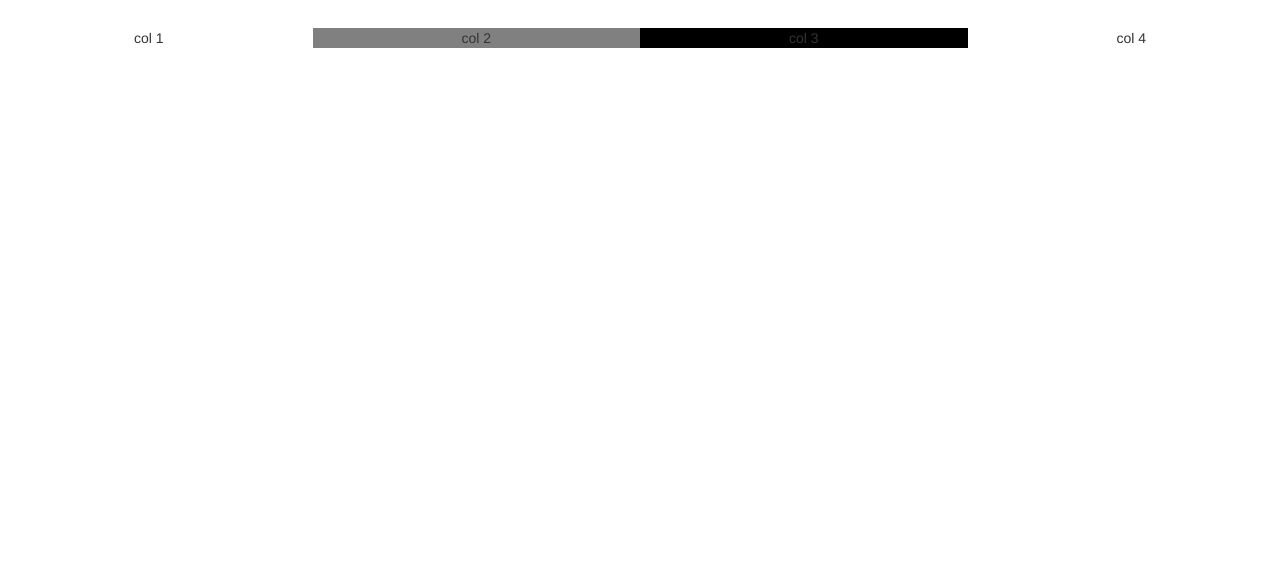
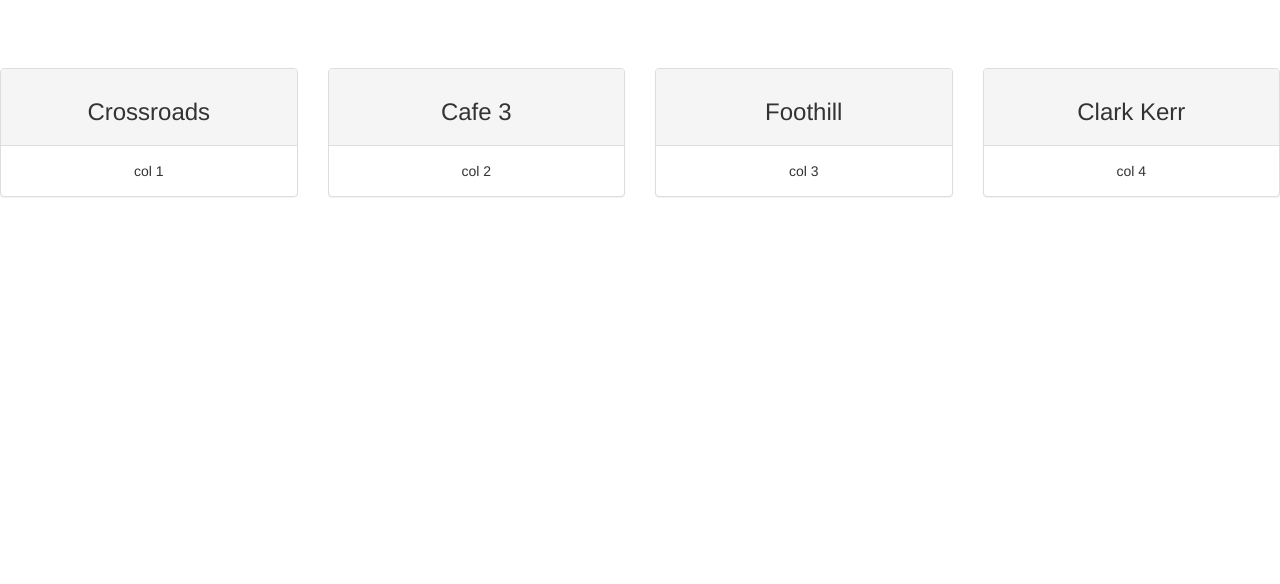
Before and after one commit to skxu/DCP, a plain HTML site: page index.html in a window 1280 px wide. Shown: the part 216-800 px from the top of the page. Drawn offline with nearby package versions, Linux system fonts and the light colour scheme; some packages are replaced by stand-ins of ours.

Commit message:
updated HTML & CSS

```diff
--- a/css/main.css
+++ b/css/main.css
@@ -3,3 +3,7 @@
 	width: 24px;
 	height: 24px;
 }
+
+#mapRow {
+	padding-bottom: 40px;
+}
--- a/data/default.json
+++ b/data/default.json
@@ -20,7 +20,8 @@
         "Vegetable Eggrolls",
         "Authentic Asian Char Siu BBQ Pork  (contains alcohol)",
         "Shrimp & Roasted Corn Chowder",
-        "Teriyaki Mushrooms, Oyster, Shiitake & White"
+        "Teriyaki Mushrooms, Oyster, Shiitake & White",
+        "Belgian Waffles"
 
     ],
 
--- a/index.html
+++ b/index.html
@@ -22,7 +22,7 @@
     <div class='col-md-8'>
       <div class='container'>
         <div class='jumbotron'>
-          <h1 align="center">FOOTHILL</h1>
+          <h1 align="center">BEST?</h1>
         </div>
       </div>
     </div>
@@ -36,19 +36,47 @@
       </map>
     </div>
   </div>
-  <div class='row'>
+  <div class='row' id='menus'>
     <div class="col-md-3" align='center'>
+      <div class='panel panel-default'>
+        <div class='panel-heading'>
+          <h3><span id='crossroads'>Crossroads</span></h3>
+        </div>
+        <div class='panel-body'>
           col 1
         </div>
-    <div class="col-md-3" align='center' style='background:gray'>
+      </div>
+    </div>
+    <div class="col-md-3" align='center'>
+      <div class='panel panel-default'>
+        <div class='panel-heading'>
+          <h3><span id='cafe3'>Cafe 3</span></h3>
+        </div>
+        <div class='panel-body'>
           col 2
         </div>
-    <div class="col-md-3" align='center' style='background:black'>
+      </div>
+    </div>
+    <div class="col-md-3" align='center'>
+      <div class='panel panel-default'>
+        <div class='panel-heading'>
+          <h3><span id='foothill'>Foothill</span></h3>
+        </div>
+        <div class='panel-body'>
           col 3
         </div>
+      </div>
+    </div>
     <div class="col-md-3" align='center'>
+      <div class='panel panel-default'>
+        <div class='panel-heading'>
+          <h3><span id='clarkkerr'>Clark Kerr</span></h3>
+        </div>
+        <div class='panel-body'>
           col 4
         </div>
       </div>
     </div>
+  </div>
+</div>
 </body>
--- a/src/dcp.js
+++ b/src/dcp.js
@@ -36,6 +36,7 @@ var DCP = (function() {
 
     var URI;
     var params;
+    var best;
     var defaultData;
     var d = new Date();
     var map;
@@ -70,7 +71,7 @@ var DCP = (function() {
         d = new Date();
         var curr_hour = d.getHours();
         var curr_day = d.getDay();
-        console.log(curr_day);
+        if (DEBUG) console.log('hour: ', curr_hour, 'day: ', curr_day);
         meal = '';
         if (curr_day != 0 && curr_day != 6) {//Weekends have different schedule
             if (DEBUG) console.log('Weekday');
@@ -88,10 +89,10 @@ var DCP = (function() {
             }
         } else {
             switch (true) {
-                case (curr_hour < 4):
+                case (curr_hour < 16):
                     meal = 'lunch';
                     break;
-                case (curr_hour >= 4):
+                case (curr_hour >= 16):
                     meal = 'dinner';
                     break;
             }
@@ -114,6 +115,9 @@ var DCP = (function() {
         var meal = getMeal();
         var good_dishes;
         var favorite_dishes;
+        if (DEBUG) {
+            console.log('meal: ', meal);
+        }
 
         if (preference == 'default') {
             good_dishes = defaultData.good_dishes;
@@ -192,9 +196,11 @@ var DCP = (function() {
 
 
     displayBest = function() {
+        calcScores();
         best = '';
         bestScore = 0;
         for (location in menu) {
+            if (DEBUG) console.log('score for ' + location, menu[location]['score']);
             if (menu[location]['score'] > bestScore) {
                 best = location;
                 bestScore = menu[location]['score']
```
Lines whose indentation alone changed are shown as unchanged.
